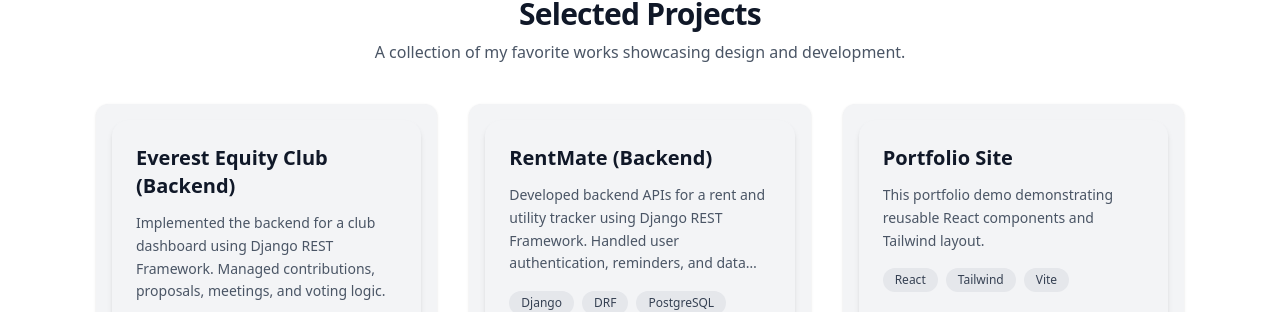
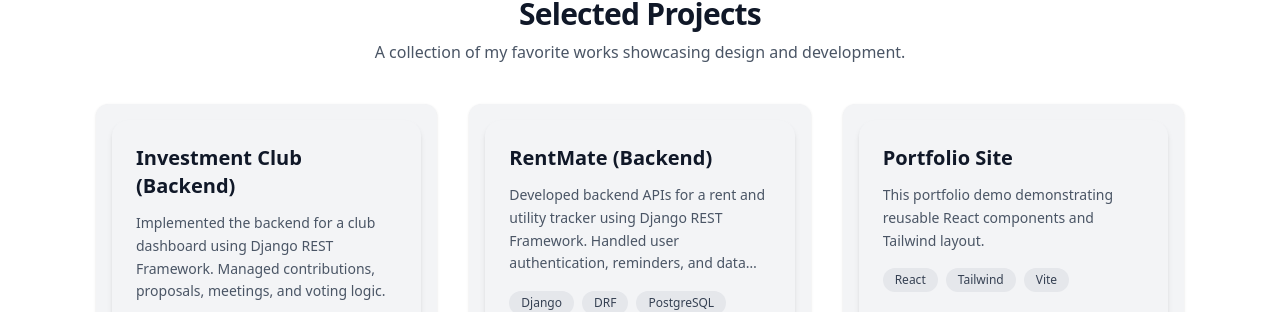
Before and after one commit to sabinpr/My-Portfolio, a React (Vite) app: page / in a window 1280 px wide. Shown: the part 1310-1622 px from the top of the page. Built offline with nearby package versions, Linux system fonts and the light colour scheme.

Commit message:
Small Changes

```diff
--- a/src/data/projects.js
+++ b/src/data/projects.js
@@ -1,7 +1,7 @@
 export const projects = [
   {
     id: 1,
-    title: "Everest Equity Club (Backend)",
+    title: "Investment Club (Backend)",
     description:
       "Implemented the backend for a club dashboard using Django REST Framework. Managed contributions, proposals, meetings, and voting logic.",
     tags: ["Django", "DRF", "PostgreSQL"],
```
